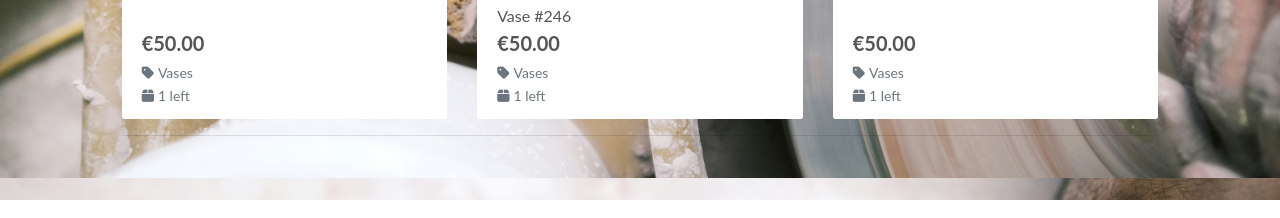
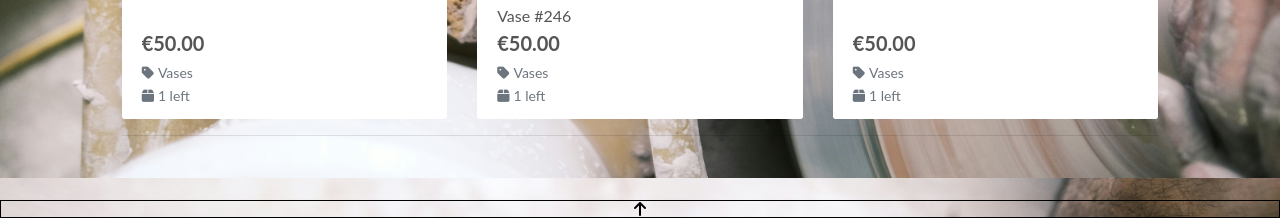
Before and after one commit to KateMcGuane/kiln_and_kin_pottery_studio_2.0, a Django app: page /shop/ in a window 1280 px wide. Shown: the part 2382-2600 px from the top of the page. Run offline with Django 3.2, Linux system fonts and the light colour scheme; data comes from the database, SQL or seed files in the repository; some libraries are stand-ins or nearby versions.

Commit message:
Add back to top button, incl js functionality

```diff
--- a/products/templates/products/products.html
+++ b/products/templates/products/products.html
@@ -116,11 +116,22 @@
             </div>
         </div>
     </div>
+    <div class="btt-button shadow-sm rounded-0 border border-black">
+        <a class="btt-link d-flex h-100">
+            <i class="fas fa-arrow-up text-black mx-auto my-auto"></i>
+        </a>
+    </div>
 {% endblock %}
 
 
 {% block postloadjs %}
     {{ block.super }}
+    <script type="text/javascript">
+		$('.btt-link').click(function(e) {
+			window.scrollTo(0,0)
+		})
+	</script>
+
     <script type="text/javascript">
         $('#sort-selector').change(function() {
             var selector = $(this);
```
